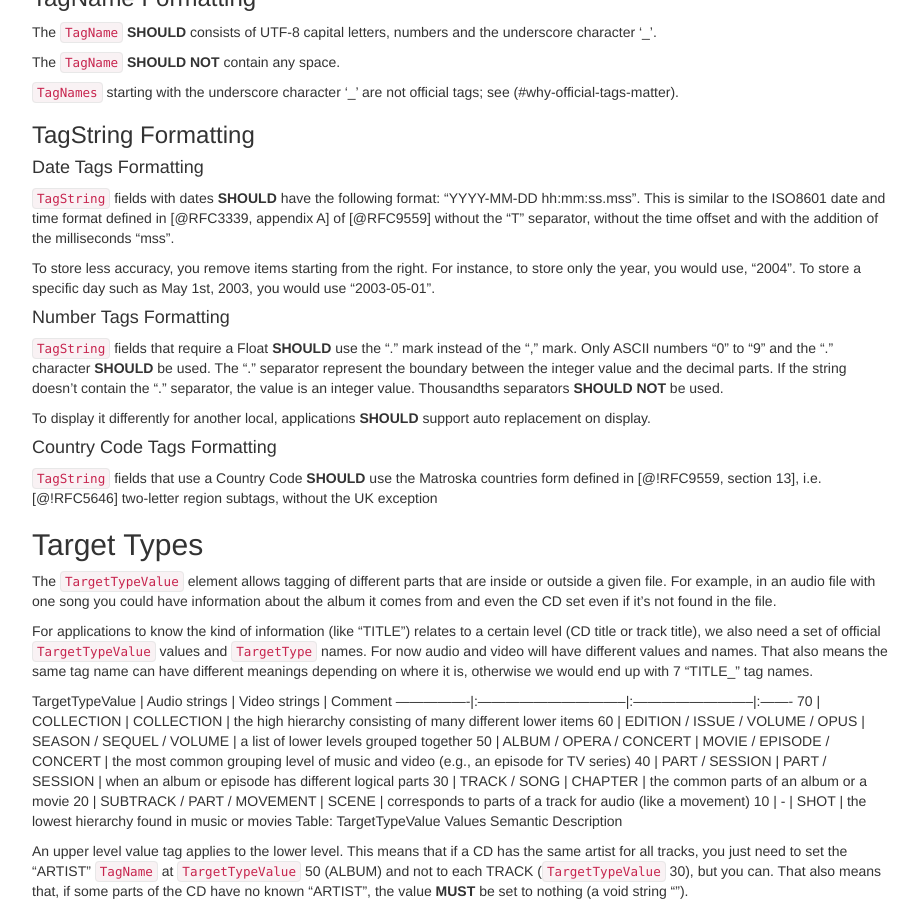
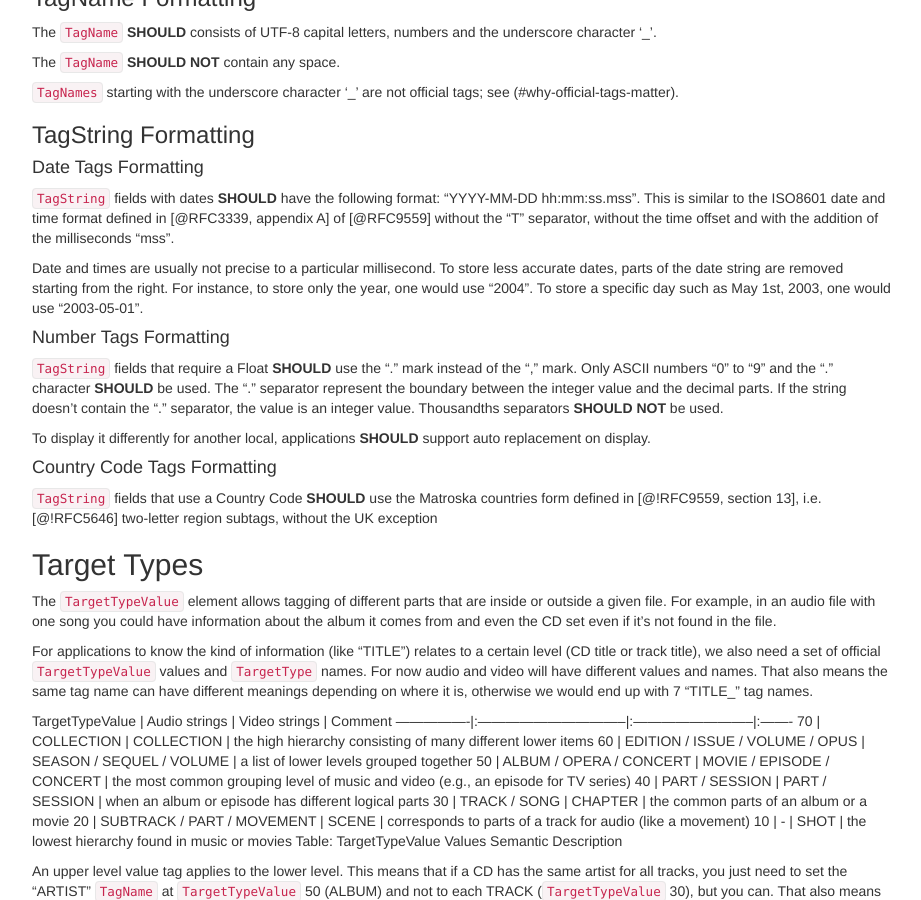
Before and after one commit to ietf-wg-cellar/matroska-specification, a Jekyll site: the page built from tagging.md, in a window 1280 px wide and 900 px high, scrolled down 1855 px. Shown: the whole window, without its empty margins (273-1194 px from the left). Built offline with Jekyll 4.4.1, drawn with Linux system fonts in a browser that asks for light colours; our own code applies the rules of GitHub Pages for plain Markdown files.

Commit message:
reword paragraph about less accurate dates

```diff
--- a/tagging.md
+++ b/tagging.md
@@ -116,8 +116,10 @@ The `TagName` **SHOULD NOT** contain any space.
 This is similar to the ISO8601 date and time format defined in [@RFC3339, appendix A] of [@RFC9559]
 without the "T" separator, without the time offset and with the addition of the milliseconds "mss".
 
-To store less accuracy, you remove items starting from the right. For instance, to store only the year,
-you would use, "2004". To store a specific day such as May 1st, 2003, you would use "2003-05-01".
+Date and times are usually not precise to a particular millisecond.
+To store less accurate dates, parts of the date string are removed starting from the right.
+For instance, to store only the year, one would use "2004".
+To store a specific day such as May 1st, 2003, one would use "2003-05-01".
 
 #### Number Tags Formatting
 
```
